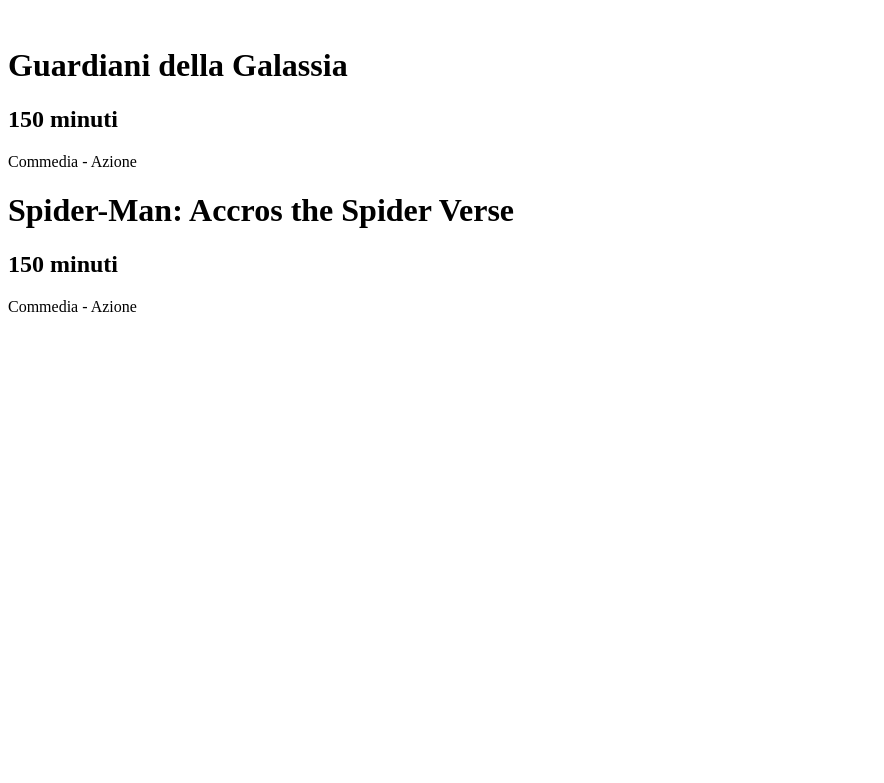
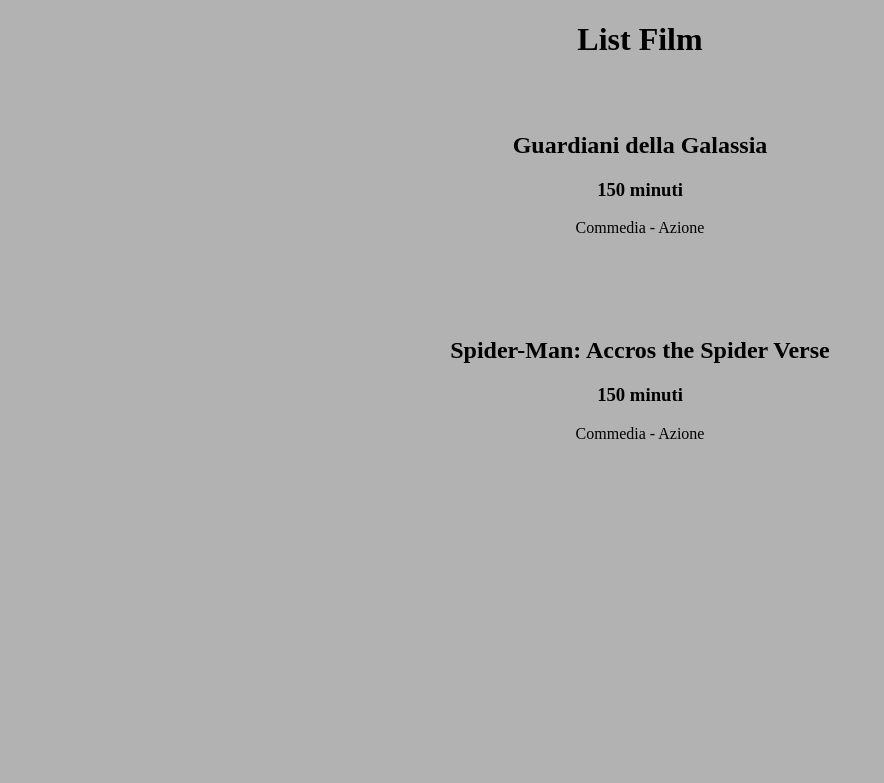
Before and after one commit to StefanoM98/php-oop-1, a PHP site: page / in a window 1280 px wide. Shown: the top 783 px of the page, without its empty margins (0-884 px from the left). Run offline with PHP 8.4, Linux system fonts and the light colour scheme.

Commit message:
Add: bonus 2

```diff
--- a/Models/Movie.php
+++ b/Models/Movie.php
@@ -15,8 +15,8 @@ class Movie
 
     public function getFilm()
     {
-        echo "<h1>" . $this->title . "</h1>";
-        echo "<h2>" . $this->duration . "</h2>";
+        echo "<h2>" . $this->title . "</h2>";
+        echo "<h3>" . $this->duration . "</h2>";
         echo "<p>" . implode(", ", $this->genre) . "</p>";
     }
 }
--- /dev/null
+++ b/css/style.css
@@ -0,0 +1,11 @@
+body {
+    background-color: rgba(0, 0, 0, 0.3);
+}
+.container {
+    width: 80%;
+    margin: 0 auto;
+    text-align: center;
+}
+.movie {
+    padding: 2rem;
+}
--- /dev/null
+++ b/data.php
@@ -0,0 +1,8 @@
+<?php
+
+require __DIR__ . "/Models/Movie.php";
+
+$movies = array(
+    new Movie("Guardiani della Galassia", "150 minuti", ["Commedia - Azione"]),
+    new Movie("Spider-Man: Accros the Spider Verse", "150 minuti", ["Commedia - Azione"]),
+);
--- a/index.php
+++ b/index.php
@@ -1,10 +1,29 @@
 <?php
 
-include __DIR__ . "/Models/Movie.php";
+include "data.php";
 
-$film1 = new Movie("Guardiani della Galassia", "150 minuti", ["Commedia - Azione"]);
-echo ("<br>");
-$film2 = new Movie("Spider-Man: Accros the Spider Verse", "150 minuti", ["Commedia - Azione"]);
+?>
 
-$film1->getFilm();
-$film2->getFilm();
+<!DOCTYPE html>
+<html lang="en">
+
+<head>
+    <meta charset="UTF-8">
+    <meta http-equiv="X-UA-Compatible" content="IE=edge">
+    <meta name="viewport" content="width=device-width, initial-scale=1.0">
+    <link rel="stylesheet" href="css/style.css">
+    <title>Uci cinemas</title>
+</head>
+
+<body>
+    <div class="container">
+        <h1>List Film</h1>
+        <?php foreach ($movies as $movie) { ?>
+            <div class="movie">
+                <?php $movie->getFilm() ?>
+            </div>
+        <?php } ?>
+    </div>
+</body>
+
+</html>
```
